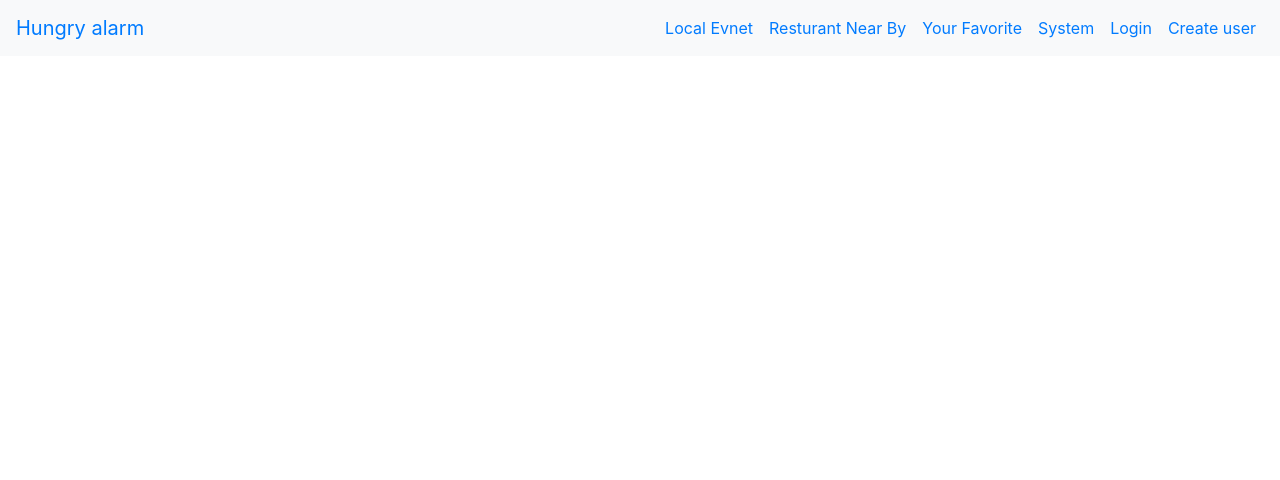
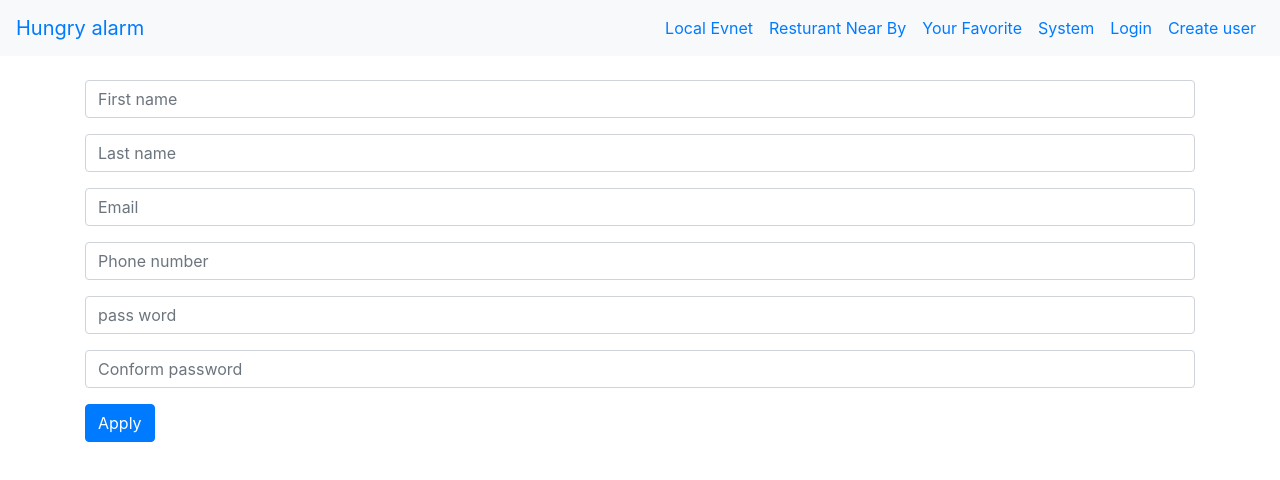
Before and after one commit to CindyChenx/hungry-alarm, a React (Create React App) app: page /register in a window 1280 px wide. Shown: the top 480 px of the page. Built offline with nearby package versions, Linux system fonts and the light colour scheme.

Commit message:
customer connect to backend with mysql

```diff
--- a/public/index.html
+++ b/public/index.html
@@ -1,11 +1,25 @@
 <!DOCTYPE html>
 <html lang="en">
+
 <head>
   <title>hungry alarm</title>
+  <link rel="stylesheet" href="https://stackpath.bootstrapcdn.com/bootstrap/4.4.1/css/bootstrap.min.css"
+    integrity="sha384-Vkoo8x4CGsO3+Hhxv8T/Q5PaXtkKtu6ug5TOeNV6gBiFeWPGFN9MuhOf23Q9Ifjh" crossorigin="anonymous">
 </head>
+
 <body>
 
   <div id="root"></div>
+  <script src="https://code.jquery.com/jquery-3.4.1.slim.min.js"
+    integrity="sha384-J6qa4849blE2+poT4WnyKhv5vZF5SrPo0iEjwBvKU7imGFAV0wwj1yYfoRSJoZ+n"
+    crossorigin="anonymous"></script>
+  <script src="https://cdn.jsdelivr.net/npm/popper.js@1.16.0/dist/umd/popper.min.js"
+    integrity="sha384-Q6E9RHvbIyZFJoft+2mJbHaEWldlvI9IOYy5n3zV9zzTtmI3UksdQRVvoxMfooAo"
+    crossorigin="anonymous"></script>
+  <script src="https://stackpath.bootstrapcdn.com/bootstrap/4.4.1/js/bootstrap.min.js"
+    integrity="sha384-wfSDF2E50Y2D1uUdj0O3uMBJnjuUD4Ih7YwaYd1iqfktj0Uod8GCExl3Og8ifwB6"
+    crossorigin="anonymous"></script>
   <script src="./src/index.js" type="text/jsx"></script>
 </body>
+
 </html>
--- a/src/App.js
+++ b/src/App.js
@@ -22,7 +22,7 @@ function App() {
       <Route path = "/favorite" exact component = {Favorite} />
       <Route path = "/user" exact component = {UserSystem} />
       <Route path = "/login" exact component = {UserLogin} />
-      <Route path = "/create" exact component = {CreateUser} />
+      <Route path = "/register" exact component = {CreateUser} />
 
     </Router>
 
--- /dev/null
+++ b/src/components/UserFunctions.js
@@ -0,0 +1,30 @@
+import axios from 'axios'
+
+export const register = newUser => {
+  return axios
+    .post('users/register', {
+      first_name: newUser.first_name,
+      last_name: newUser.last_name,
+      phone: newUser.phone,
+      email: newUser.email,
+      password: newUser.password
+    })
+    .then(response => {
+      console.log('Registered')
+    })
+}
+
+export const login = user => {
+  return axios
+    .post('users/login', {
+      email: user.email,
+      password: user.password
+    })
+    .then(response => {
+      localStorage.setItem('usertoken', response.data)
+      return response.data
+    })
+    .catch(err => {
+      console.log(err)
+    })
+}
--- a/src/components/createuser.customer.js
+++ b/src/components/createuser.customer.js
@@ -1,4 +1,5 @@
 import React, { Component } from 'react';
+import { register } from './UserFunctions';
 // import {Redirect} from 'react-router-dom';
 
 
@@ -15,8 +16,8 @@ export default class CreateUser extends Component {
         this.onSubmit = this.onSubmit.bind(this)
 
         this.state = {
-            firstName: '',
-            lastName: '',
+            first_name: '',
+            last_name: '',
             email: '',
             phone: '',
             password: '',
@@ -24,13 +25,13 @@ export default class CreateUser extends Component {
     }
     onChangeFirstName(e) {
         this.setState({
-            firstName: e.target.value
+            first_name: e.target.value
         });
     }
 
     onChangeLastName(e) {
         this.setState({
-            lastName: e.target.value
+            last_name: e.target.value
         });
     }
 
@@ -62,8 +63,8 @@ export default class CreateUser extends Component {
         e.preventDefault();
 
         const usersingup = {
-            firstName: this.state.firstName,
-            lastName: this.state.lastName,
+            first_name: this.state.first_name,
+            last_name: this.state.last_name,
             email: this.state.email,
             phone: this.state.phone,
             password: this.state.password,
@@ -71,25 +72,17 @@ export default class CreateUser extends Component {
 
         console.log(usersingup);
 
+        register(usersingup).then(res => {
+            this.props.history.push('/register')
+        })
+
         //window.location = "/"
 
         //  TODO : send data to the database
 
     }
 
-    // signup() {
-    //     if (this.state.username && this.state.password && this.state.email && this.state.name) {
-    //         PostData('signup', this.state).then((result) => {
-    //             let responseJson = result;
-    //             if (responseJson.userData) {
-    //                 sessionStorage.setItem('userData', JSON.stringify(responseJson));
-    //                 this.setState({ redirectToReferrer: true });
-    //             }
-    //             else
-    //                 alert(result.error);
-    //         });
-    //     }
-    // }
+
 
 
 
@@ -102,14 +95,14 @@ export default class CreateUser extends Component {
                     <div className="form-group">
                         <input type="text" className="form-control"
                             placeholder="First name"
-                            value={this.state.firstName}
+                            value={this.state.first_name}
                             onChange={this.onChangeFirstName} />
                     </div>
 
                     <div className="form-group">
                         <input type="text" className="form-control"
                             placeholder="Last name"
-                            value={this.state.lastName}
+                            value={this.state.last_name}
                             onChange={this.onChangeLastName} />
                     </div>
 
--- a/src/components/loginpage.customer.js
+++ b/src/components/loginpage.customer.js
@@ -1,5 +1,6 @@
 import React, { Component } from 'react';
 import { Redirect } from 'react-router-dom';
+import { login } from './UserFunctions'
 
 
 export default class UserLogin extends Component {
@@ -18,19 +19,7 @@ export default class UserLogin extends Component {
         }
     }
 
-    // login() {
-    //     if (this.state.email && this.state.password) {
-    //         PostData('login', this.state).then((result) => {
-    //             let responseJson = result;
-    //             if (responseJson.userData) {
-    //                 sessionStorage.setItem('userData', JSON.stringify(responseJson));
-    //                 this.setState({ redirectToReferrer: true });
-    //             }
-    //             else
-    //                 alert(result.error);
-    //         });
-    //     }
-    // }
+
 
     onChangeEmail(e) {
         this.setState({
@@ -54,6 +43,12 @@ export default class UserLogin extends Component {
         }
 
         console.log(userlogin);
+
+        login(userlogin).then(res => {
+            if (res) {
+              this.props.history.push('/login')
+            }
+          })
 
         //window.location = "/"
 
--- a/src/components/navbar.customer.js
+++ b/src/components/navbar.customer.js
@@ -29,7 +29,7 @@ export default class Navbar extends Component {
                             <Link className="nav-link" href="#" to="/login">Login</Link>
                         </li>
                         <li className="nav-item active">
-                            <Link className="nav-link" href="#" to="/create">Create user</Link>
+                            <Link className="nav-link" href="#" to="/register">Create user</Link>
                         </li>
 
                     </ul>
```
Also changed, not shown: package.json (+5 -2 lines), 1 other file (tests, documents, lock files or other folders). Lines whose indentation alone changed are shown as unchanged.
